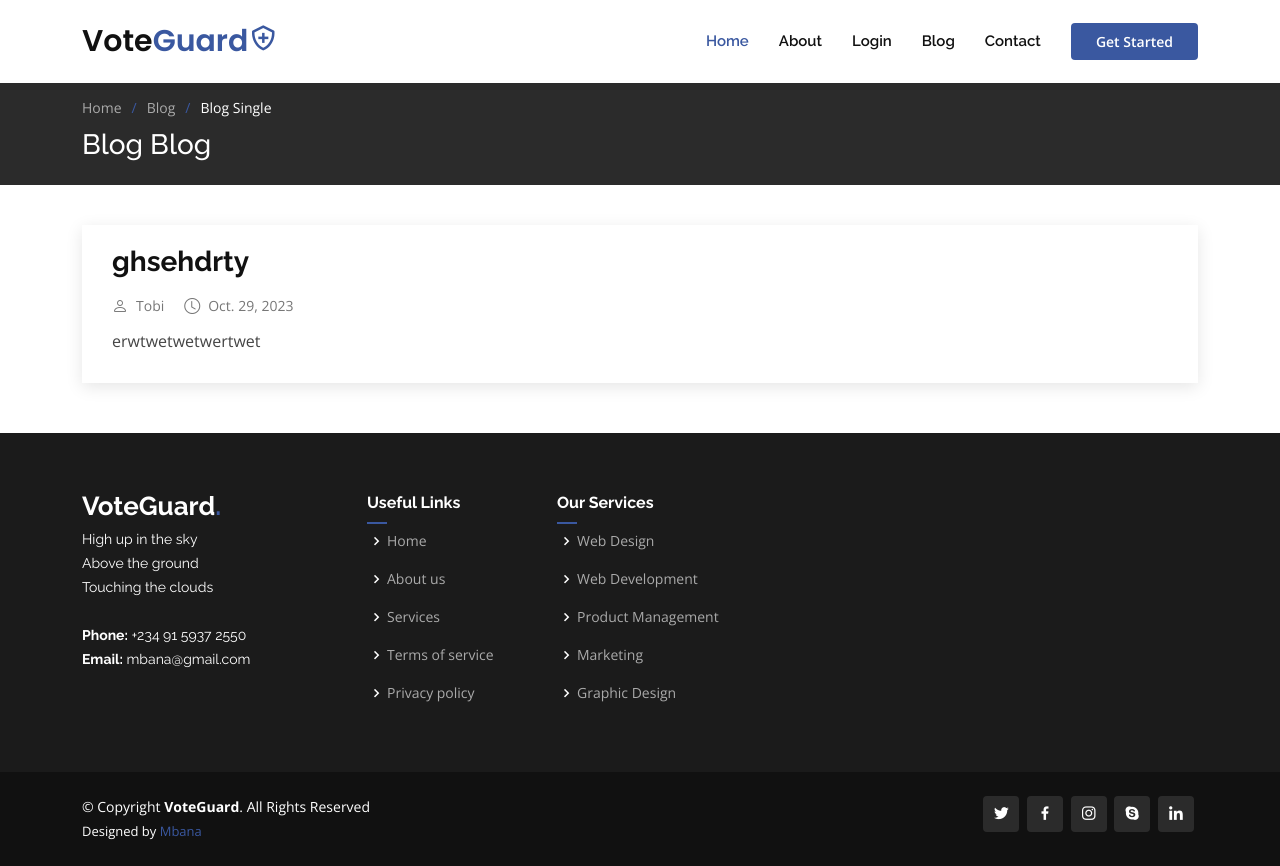
After one commit to Mbanathegoat/voteguard-fullstack, a Django app: a page that uses templates/blog-details.html in a window 1280 px wide. The commit adds this page. Run offline with Django 4.2, Linux system fonts and the light colour scheme; data comes from the database, SQL or seed files in the repository; both versions use the stored data as it was after the commit; some libraries are stand-ins or nearby versions.

Commit message:
Added BLog Functionality

```diff
--- a/core/urls.py
+++ b/core/urls.py
@@ -2,8 +2,15 @@ from django.urls import path
 from . import views
 
 urlpatterns = [
+
+    # Unauthticated Views
     path('', views.index, name="index"),
     path('login', views.login, name="login"),
     path('register', views.register, name="register"),
     path('blog', views.blog, name="blog"),
+    path("blog-deail/<str:pk>", views.blog_detail, name="blog-detail")
+
+
+    # Authenticated Views
+
 ]
--- a/core/views.py
+++ b/core/views.py
@@ -149,4 +149,7 @@ def blog_detail(request, pk):
 def poll_results(self, request):
     pass
 
+def poll_vote(self, request):
+    pass
+
 # AUTHENTICATED VIEWS END
--- /dev/null
+++ b/templates/blog-details.html
@@ -0,0 +1,70 @@
+
+{% extends "base.html" %}
+{% load static %}
+
+{% block content %}
+
+  <main id="main">
+
+    <!-- ======= Breadcrumbs ======= -->
+    <section class="breadcrumbs">
+      <div class="container">
+
+        <ol>
+          <li><a href="index.html">Home</a></li>
+          <li><a href="blog.html">Blog</a></li>
+          <li>Blog Single</li>
+        </ol>
+        <h2>Blog Blog</h2>
+
+      </div>
+    </section><!-- End Breadcrumbs -->
+
+    <!-- ======= Blog Single Section ======= -->
+    <section id="blog" class="blog">
+      <div class="container" data-aos="fade-up">
+
+        <div class="row">
+
+          <div class="col-lg-12 entries">
+
+            <article class="entry entry-single">
+
+              <div class="entry-img">
+                {% comment %} <img src="{% static 'assets/img/blog/blog-1.jpg' %}" alt="" class="img-fluid"> {% endcomment %}
+              </div>
+
+              <h2 class="entry-title">
+                <a href="blog-single.html">{{title}}</a>
+              </h2>
+
+              <div class="entry-meta">
+                <ul>
+                  <li class="d-flex align-items-center"><i class="bi bi-person"></i> <a href="blog-single.html">{{post.author}}</a></li>
+                  <li class="d-flex align-items-center"><i class="bi bi-clock"></i> <a href="blog-single.html"><time datetime="2020-01-01">{{post.date_published}}</time></a></li>
+                  {% comment %} <li class="d-flex align-items-center"><i class="bi bi-chat-dots"></i> <a href="blog-single.html">12 Comments</a></li> {% endcomment %}
+                </ul>
+              </div>
+
+              <div class="entry-content">
+
+                {{post.body}}
+
+              </div>
+
+
+            </article><!-- End blog entry -->
+
+
+          </div><!-- End blog entries list -->
+
+
+
+        </div>
+
+      </div>
+    </section><!-- End Blog Single Section -->
+
+  </main><!-- End #main -->
+
+  {% endblock content %}
--- a/templates/blog.html
+++ b/templates/blog.html
@@ -30,7 +30,7 @@
               <article>
                 {% comment %} <p class="post-category">Politics</p> {% endcomment %}
                 <h2 class="title">
-                  <a href="blog-details.html">{{post.title}}</a>
+                  <a href="{% url 'blog-detail' post.slug %}">{{post.title}}</a>
                 </h2>
 
                 <div class="d-flex align-items-center">
```
Also changed, not shown: db.sqlite3.
